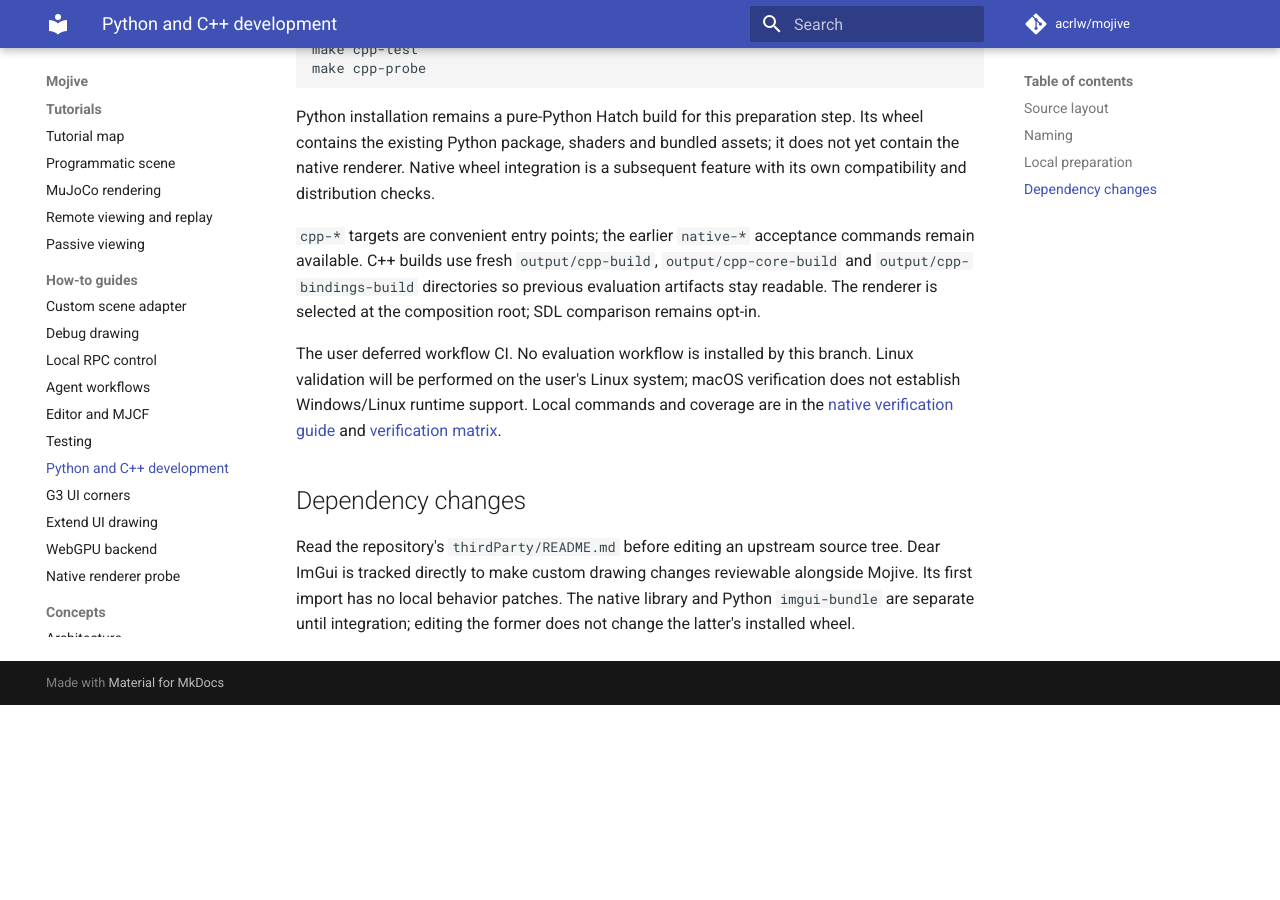
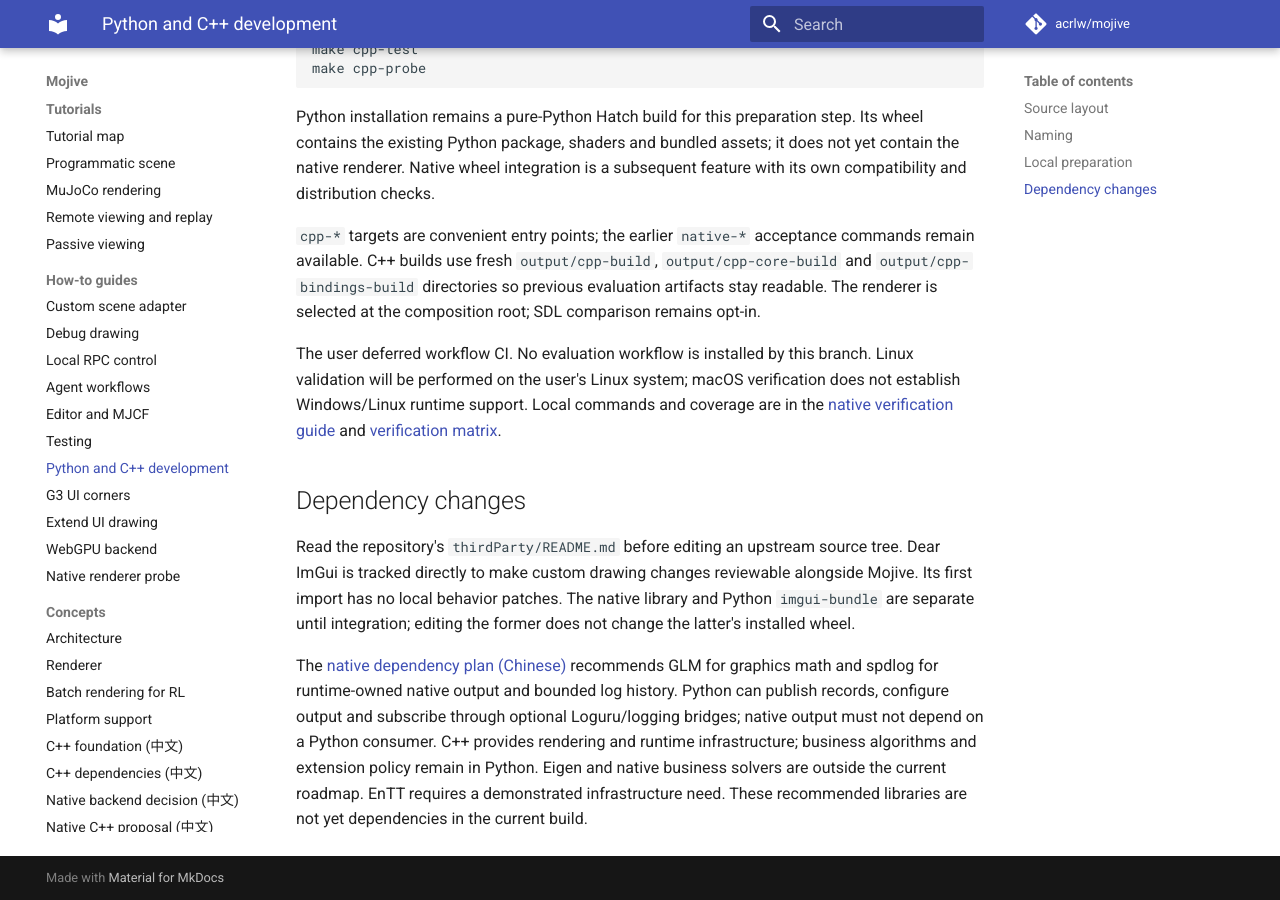
Before and after one commit to acrlw/mojive, an MkDocs documentation site: the page built from docs/guides/development.md, in a window 1280 px wide and 900 px high, scrolled down 1708 px. Built offline with MkDocs 1.6.1 and Material for MkDocs 9.7.7, drawn with Linux system fonts in a browser that asks for light colours; comment, search, counter and statistics services are not loaded; before the commit the page ends 2413 px from its top, so only the background shows below that.

Commit message:
Define native infrastructure and compatibility boundaries

```diff
--- a/docs/guides/development.md
+++ b/docs/guides/development.md
@@ -85,3 +85,11 @@ Read the repository's `thirdParty/README.md` before editing an upstream source t
 Dear ImGui is tracked directly to make custom drawing changes reviewable alongside Mojive.
 Its first import has no local behavior patches. The native library and Python `imgui-bundle`
 are separate until integration; editing the former does not change the latter's installed wheel.
+
+The [native dependency plan (Chinese)](../plans/cpp-dependencies.zh.md) recommends GLM for
+graphics math and spdlog for runtime-owned native output and bounded log history. Python can
+publish records, configure output and subscribe through optional Loguru/logging bridges; native
+output must not depend on a Python consumer. C++ provides rendering and runtime infrastructure;
+business algorithms and extension policy remain in Python. Eigen and native business solvers are
+outside the current roadmap. EnTT requires a demonstrated infrastructure need. These recommended
+libraries are not yet dependencies in the current build.
--- a/mkdocs.yml
+++ b/mkdocs.yml
@@ -44,6 +44,7 @@ nav:
       - Batch rendering for RL: BATCH_RENDERING.md
       - Platform support: PLATFORM.md
       - C++ foundation (中文): plans/cpp-foundation.zh.md
+      - C++ dependencies (中文): plans/cpp-dependencies.zh.md
       - Native backend decision (中文): plans/native-backend-decision.zh.md
       - Native C++ proposal (中文): plans/native-cpp-bgfx.zh.md
   - API reference:
```
